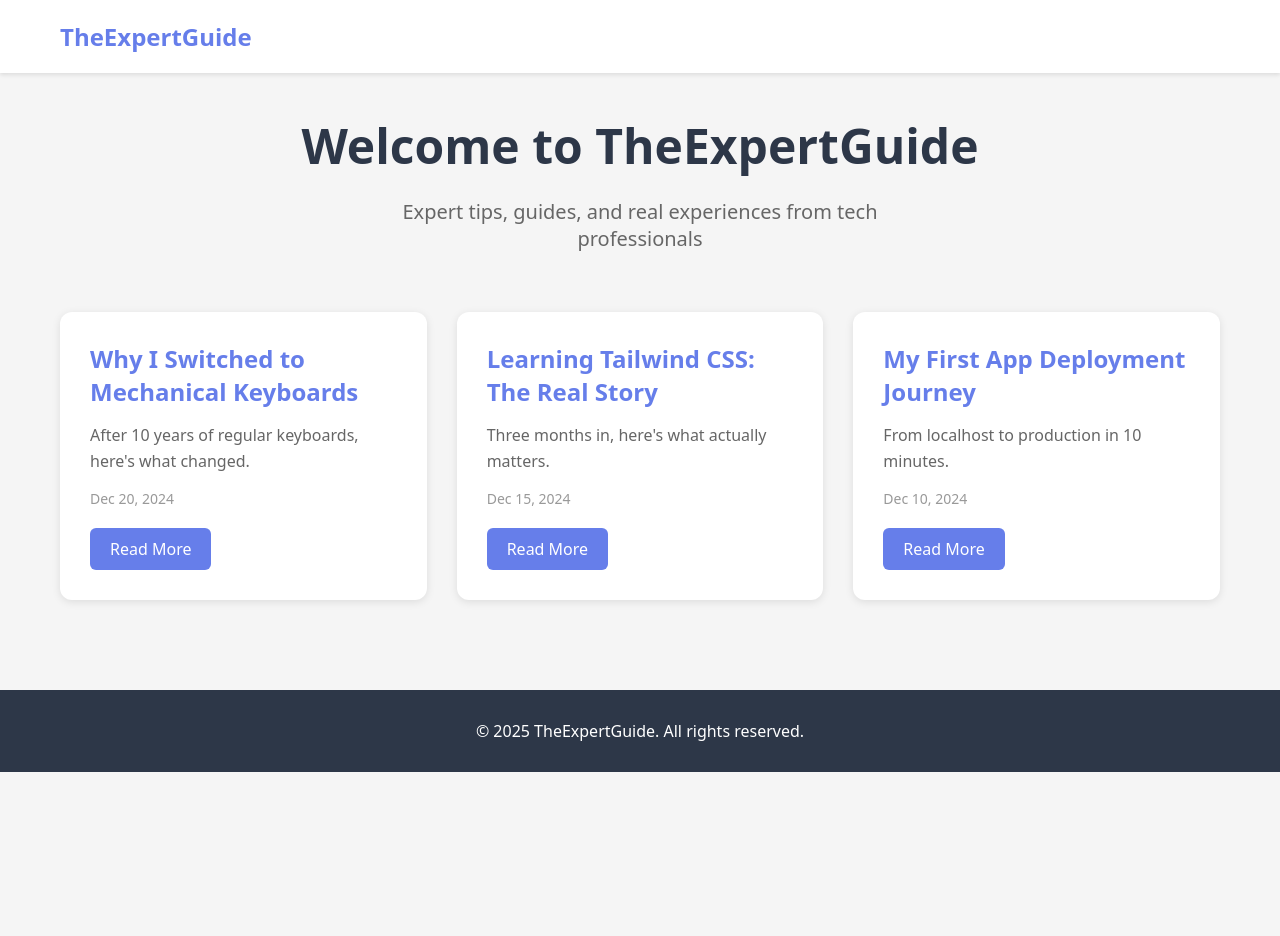
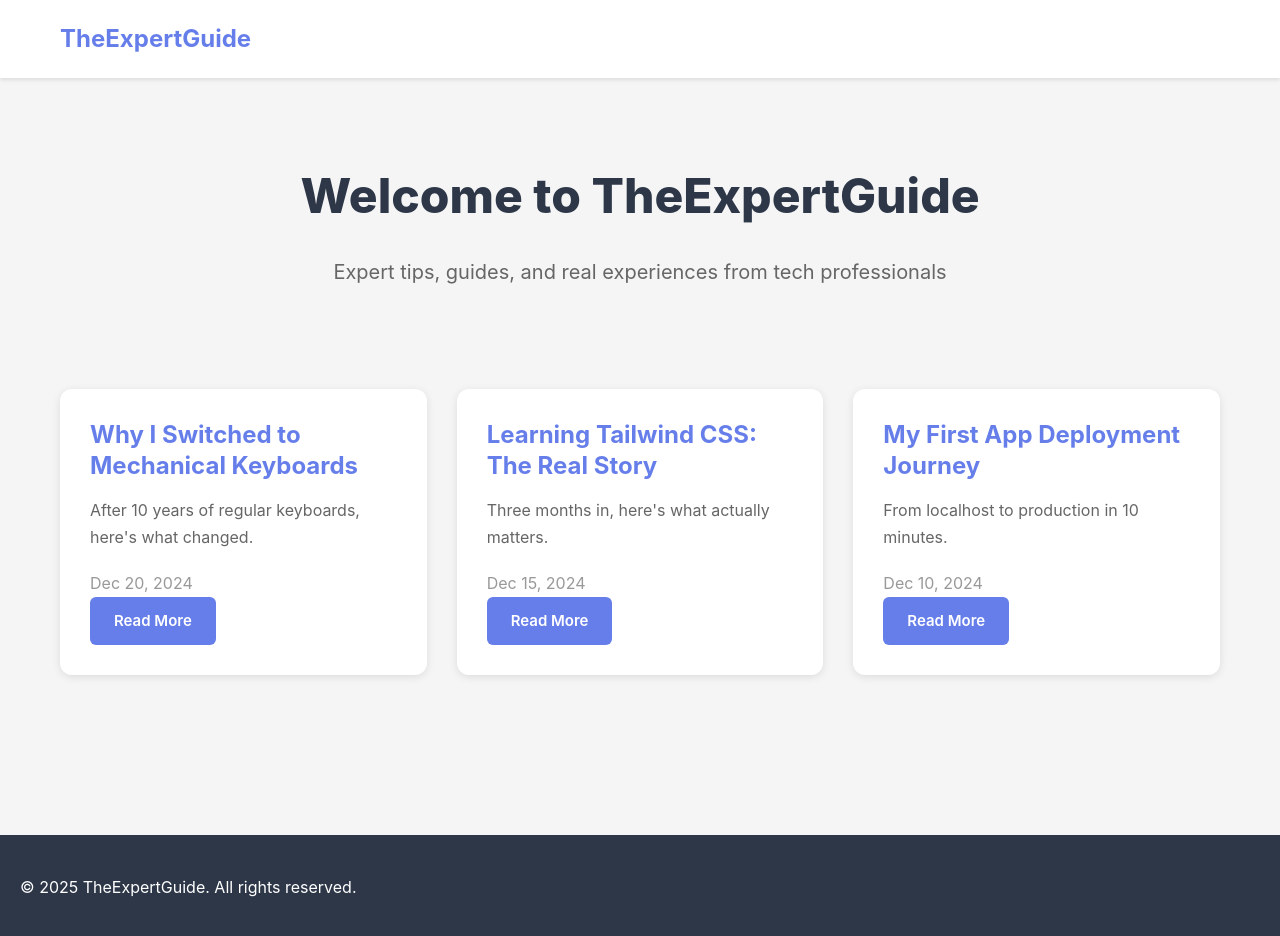
Before and after one commit to thexpertguidecom-star/thexpertguide, a Next.js app: page / in a window 1280 px wide. Shown: the top 936 px of the page. Before the commit the page ends 800 px from the top, so only its background shows below. Built offline with nearby package versions, Linux system fonts and the light colour scheme.

Commit message:
Update globals.css

```diff
--- a/app/globals.css
+++ b/app/globals.css
@@ -5,8 +5,10 @@
 }
 
 body {
-  font-family: system-ui, sans-serif;
+  font-family: -apple-system, BlinkMacSystemFont, 'Segoe UI', 'Roboto', 'Oxygen', sans-serif;
   background: #f5f5f5;
+  line-height: 1.6;
+  color: #333;
 }
 
 nav {
@@ -21,6 +23,9 @@ nav {
   max-width: 1200px;
   margin: 0 auto;
   padding: 20px;
+  display: flex;
+  justify-content: space-between;
+  align-items: center;
 }
 
 .logo {
@@ -28,6 +33,23 @@ nav {
   font-weight: bold;
   color: #667eea;
   text-decoration: none;
+}
+
+.nav-links {
+  display: flex;
+  list-style: none;
+  gap: 30px;
+}
+
+.nav-links a {
+  color: #333;
+  text-decoration: none;
+  font-weight: 500;
+  transition: color 0.3s;
+}
+
+.nav-links a:hover {
+  color: #667eea;
 }
 
 .container {
@@ -39,25 +61,29 @@ nav {
 .hero {
   text-align: center;
   margin-bottom: 60px;
+  padding: 40px 0;
 }
 
 .hero h1 {
   font-size: 48px;
   color: #2d3748;
   margin-bottom: 20px;
+  font-weight: 800;
 }
 
 .hero p {
   font-size: 20px;
   color: #666;
-  max-width: 600px;
+  max-width: 700px;
   margin: 0 auto;
+  line-height: 1.7;
 }
 
 .grid {
   display: grid;
-  grid-template-columns: repeat(auto-fit, minmax(300px, 1fr));
+  grid-template-columns: repeat(auto-fit, minmax(320px, 1fr));
   gap: 30px;
+  margin-bottom: 40px;
 }
 
 .card {
@@ -77,29 +103,52 @@ nav {
   color: #667eea;
   font-size: 24px;
   margin-bottom: 15px;
+  font-weight: 700;
+  line-height: 1.3;
+}
+
+.card h2:hover {
+  color: #5568d3;
 }
 
 .card p {
   color: #666;
-  margin-bottom: 15px;
-  line-height: 1.6;
+  margin-bottom: 20px;
+  line-height: 1.7;
+  font-size: 16px;
+}
+
+.meta {
+  display: flex;
+  gap: 15px;
+  flex-wrap: wrap;
+  margin-bottom: 20px;
+  font-size: 14px;
 }
 
 .date {
   color: #999;
-  font-size: 14px;
-  margin-bottom: 20px;
+}
+
+.author {
+  color: #667eea;
+  font-weight: 500;
+}
+
+.read-time {
+  color: #999;
 }
 
 .btn {
   display: inline-block;
   background: #667eea;
   color: white;
-  padding: 10px 20px;
+  padding: 12px 24px;
   border-radius: 6px;
   text-decoration: none;
-  font-weight: 500;
+  font-weight: 600;
   transition: background 0.3s ease;
+  font-size: 15px;
 }
 
 .btn:hover {
@@ -109,7 +158,48 @@ nav {
 footer {
   background: #2d3748;
   color: white;
-  padding: 30px;
+  padding: 40px 20px;
+  margin-top: 80px;
+}
+
+.footer-content {
+  max-width: 1200px;
+  margin: 0 auto;
   text-align: center;
-  margin-top: 50px;
 }
+
+.footer-links {
+  margin-top: 20px;
+  display: flex;
+  justify-content: center;
+  gap: 30px;
+}
+
+.footer-links a {
+  color: #a0aec0;
+  text-decoration: none;
+  transition: color 0.3s;
+}
+
+.footer-links a:hover {
+  color: white;
+}
+
+/* Responsive */
+@media (max-width: 768px) {
+  .hero h1 {
+    font-size: 32px;
+  }
+
+  .hero p {
+    font-size: 18px;
+  }
+
+  .nav-links {
+    gap: 15px;
+  }
+
+  .grid {
+    grid-template-columns: 1fr;
+  }
+}
```
